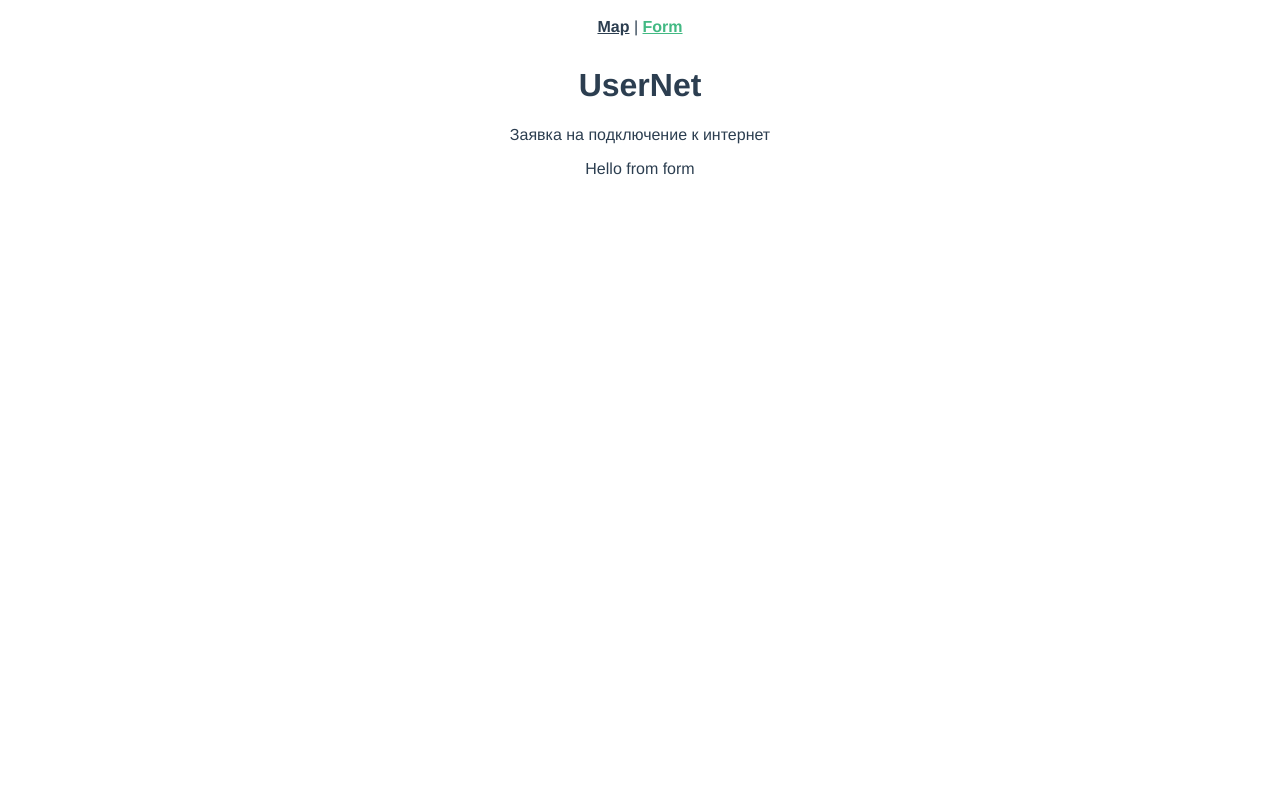
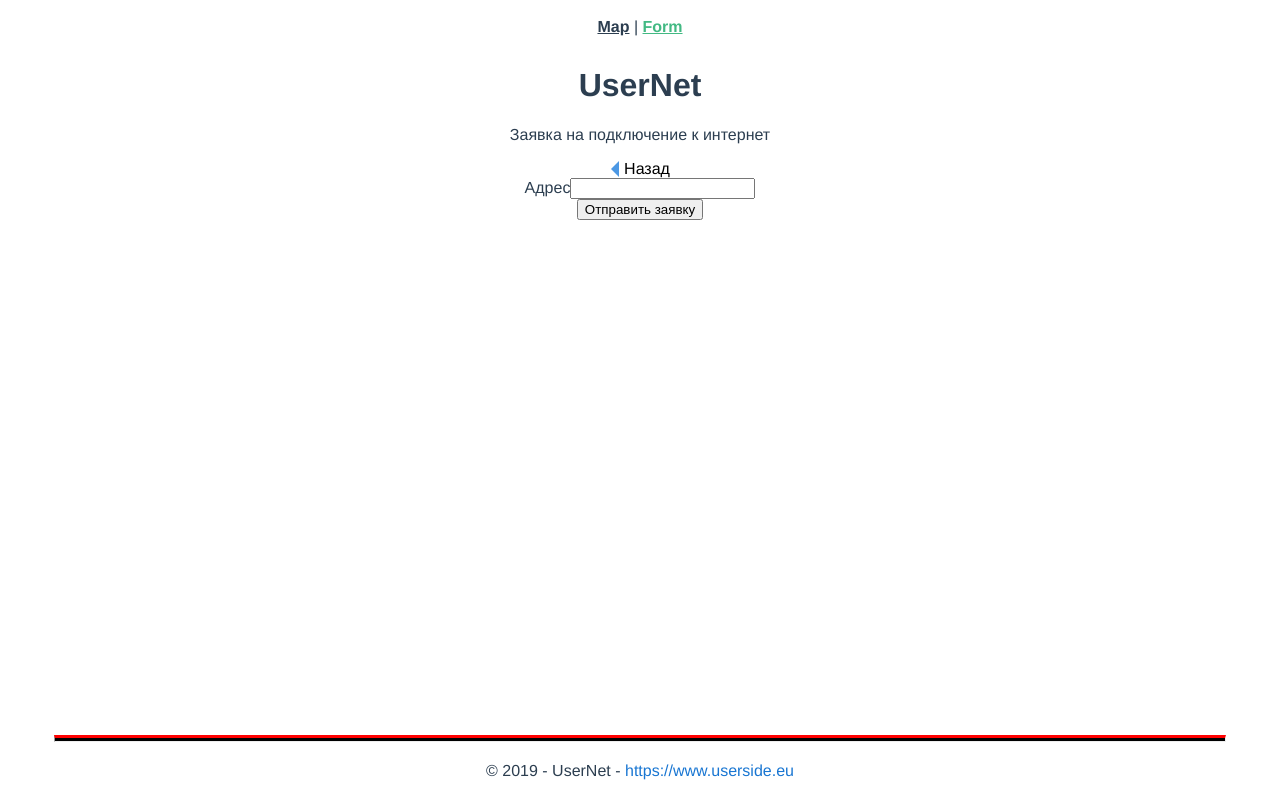
Before and after one commit to EvgenTN/con-request, a Vue app: page /#/form in a window 1280 px wide. Built offline with nearby package versions, Linux system fonts and the light colour scheme.

Commit message:
start_formPage

```diff
--- a/src/App.vue
+++ b/src/App.vue
@@ -2,17 +2,20 @@
   <div id="app">
     <Header></Header>
     <router-view/>
+    <Footer></Footer>
   </div>
 </template>
 
 <script>
 import Header from '@/components/Header'
+import Footer from '@/components/Footer'
 
 // TODO: Fix bug with map view if user banned to check his location
 
 export default {
   components: {
-    Header
+    Header,
+    Footer
   }
 }
 </script>
--- a/src/components/Footer.vue
+++ b/src/components/Footer.vue
@@ -0,0 +1,43 @@
+<template>
+  <div class="footer">
+    <hr class="h-line">
+    <div class="main-info">
+      <span>
+        &copy; {{ new Date().getFullYear() }} - UserNet -
+        <a class="link" href="https://www.userside.eu" target="_blank">https://www.userside.eu</a>
+      </span>
+    </div>
+  </div>
+</template>
+
+<style lang="scss" scoped>
+.wrapper {
+  max-width: 1170px;
+  padding: 15px;
+}
+.footer {
+  position: fixed;
+  left: 0;
+  bottom: 0;
+  width: 100%;
+  text-align: center;
+}
+.main-info {
+  display: flex;
+  justify-content: center;
+  align-items: center;
+  height: 58px;
+}
+.h-line {
+  height: 3px;
+  width: 1170px;
+  border-top: 3px solid red;
+  color: black;
+  background-color: black;
+  margin: 0 auto;
+}
+.link {
+  text-decoration: none;
+  color: #1976D2;
+}
+</style>
--- a/src/components/Form.vue
+++ b/src/components/Form.vue
@@ -1,12 +1,19 @@
 <template>
-  <div>
-    <p>Hello from form</p>
-  </div>
+ <form>
+   <div>
+     <span>Адрес</span>
+     <input type="text" />
+   </div>
+   <button>Отправить заявку</button>
+ </form>
 </template>
 
 <script>
-export default {};
+export default {
+
+};
 </script>
 
 <style lang="scss" scoped>
+
 </style>
--- a/src/views/FormPage.vue
+++ b/src/views/FormPage.vue
@@ -1,17 +1,39 @@
 <template>
-  <Form></Form>
+  <div>
+    <div class="main-div">
+      <div class="arrow-left"></div>
+      <router-link class="r-link" to="/">Назад</router-link>
+    </div>
+    <Form></Form>
+  </div>
 </template>
 
 <script>
-import Form from '@/components/Form'
+import Form from "@/components/Form";
 
 export default {
   components: {
     Form
   }
-}
+};
 </script>
 
 <style lang="scss" scoped>
-
+.main-div {
+  display: flex;
+  justify-content: center;
+  align-items: center;
+}
+.arrow-left {
+  width: 1px;
+  height: 0;
+  border-top: 8px solid transparent;
+  border-bottom: 8px solid transparent;
+  border-right: 8px solid #4c98e4;
+  margin-right: 5px;
+}
+.r-link {
+  text-decoration: none;
+  color: black;
+}
 </style>
```
